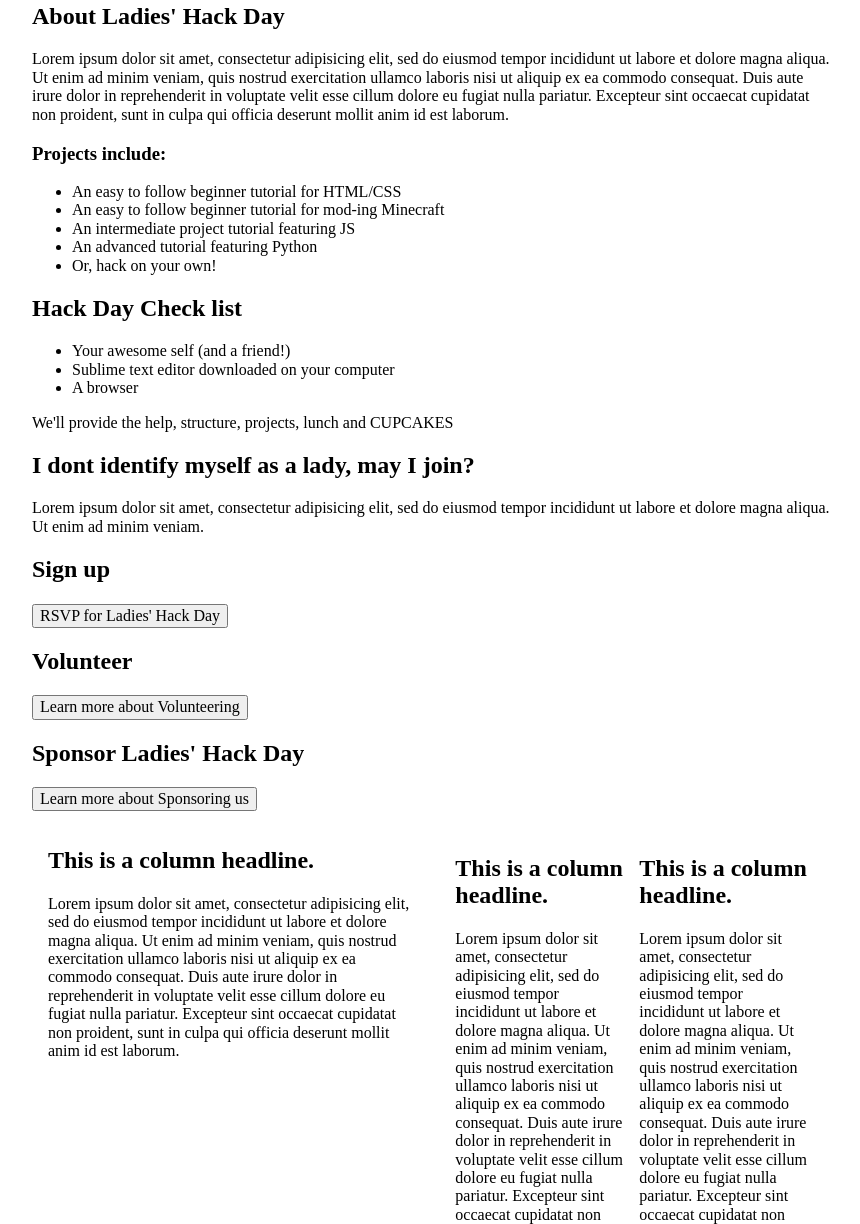
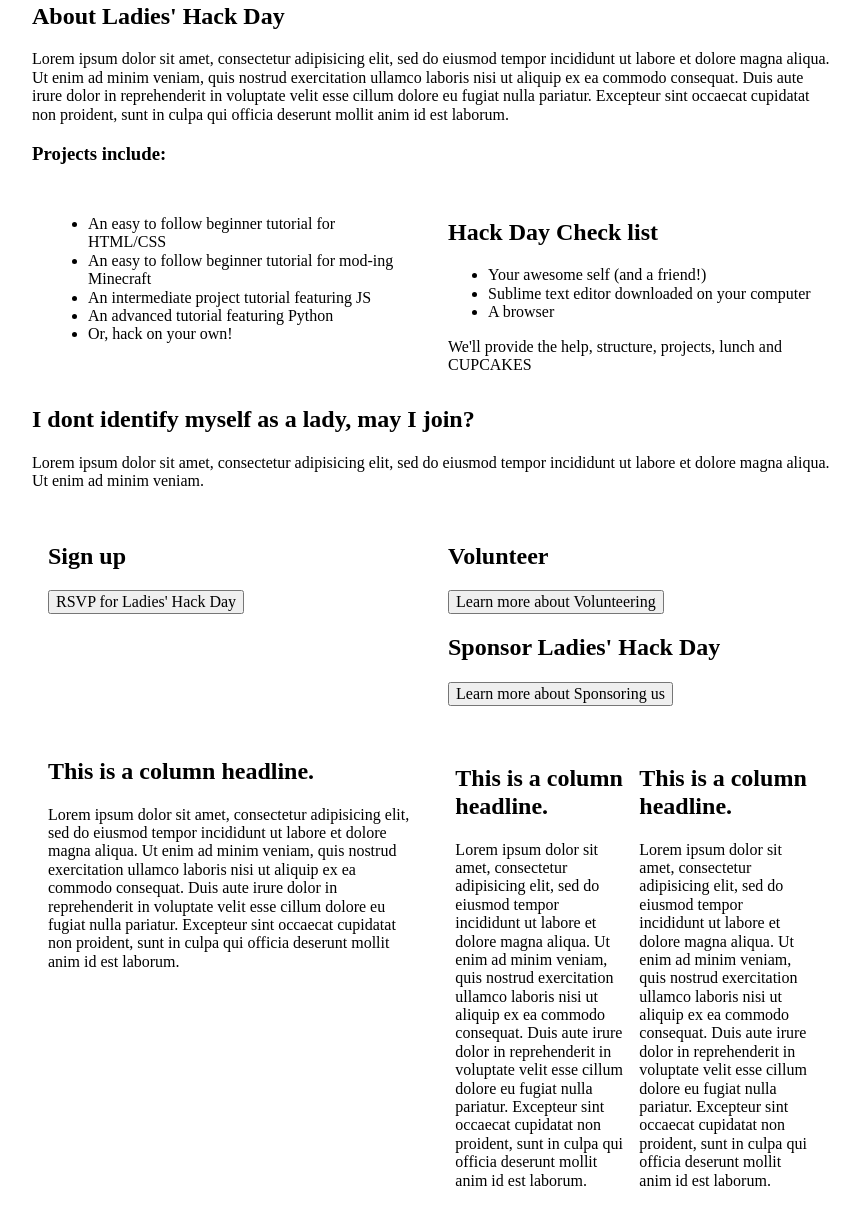
Before and after one commit to ladieshackday/ladieshackday.github.com, a plain HTML site: page index.html in a window 1280 px wide. Shown: the part 693-1917 px from the top of the page, without its empty margins (208-1068 px from the left). Drawn offline with nearby package versions, Linux system fonts and the light colour scheme; a script that the page names is missing.

Commit message:
scaffolding

```diff
--- a/index.html
+++ b/index.html
@@ -29,6 +29,7 @@
               <h2>About Ladies' Hack Day</h2>
               <p>Lorem ipsum dolor sit amet, consectetur adipisicing elit, sed do eiusmod tempor incididunt ut labore et dolore magna aliqua. Ut enim ad minim veniam, quis nostrud exercitation ullamco laboris nisi ut aliquip ex ea commodo consequat. Duis aute irure dolor in reprehenderit in voluptate velit esse cillum dolore eu fugiat nulla pariatur. Excepteur sint occaecat cupidatat non proident, sunt in culpa qui officia deserunt mollit anim id est laborum.</p>
               <h3>Projects include:</h3>
+              <div class="col">
               <ul>
                   <li>An easy to follow beginner tutorial for HTML/CSS</li>
                   <li>An easy to follow beginner tutorial for mod-ing Minecraft</li>
@@ -37,7 +38,7 @@
                   <li>Or, hack on your own!</li>
               </ul>
               </div>
-          <div class="checklist mod">
+              <div class="col">
               <h2>Hack Day Check list</h2>
               <ul>
                   <li>Your awesome self (and a friend!)</li>
@@ -46,14 +47,18 @@
               </ul>
               <p>We'll provide the help, structure, projects, lunch and CUPCAKES</p>
               </div>
+          </div>
           <div class="non-ladies mod">
               <h2>I dont identify myself as a lady, may I join?</h2>
               <p>Lorem ipsum dolor sit amet, consectetur adipisicing elit, sed do eiusmod tempor incididunt ut labore et dolore magna aliqua. Ut enim ad minim veniam.</p>
           </div>
+          <div class="col">
               <div class="signup mod">
                   <h2>Sign up</h2>
                   <button>RSVP for Ladies' Hack Day</button>
               </div>
+          </div>
+          <div class="col">
              <div class="volunteer mod">
                   <h2>Volunteer</h2>
                   <button>Learn more about Volunteering</button>
@@ -61,6 +66,7 @@
               <div class="sponsor mod">
                   <h2>Sponsor Ladies' Hack Day</h2>
                   <button>Learn more about Sponsoring us</button>
+              </div>
           </div>
           <div class="col">
               <h2>This is a column headline.</h2>
@@ -76,6 +82,9 @@
                   <p>Lorem ipsum dolor sit amet, consectetur adipisicing elit, sed do eiusmod tempor incididunt ut labore et dolore magna aliqua. Ut enim ad minim veniam, quis nostrud exercitation ullamco laboris nisi ut aliquip ex ea commodo consequat. Duis aute irure dolor in reprehenderit in voluptate velit esse cillum dolore eu fugiat nulla pariatur. Excepteur sint occaecat cupidatat non proident, sunt in culpa qui officia deserunt mollit anim id est laborum.</p>
               </div>
           </div>
+          <div class="playlist mod">
+              <h1>Listen to our playlist on Spotify!</h1>
+          </div>
       </div>
   </div>
   <script src="js/main.js"></script>
```
Lines whose indentation alone changed are shown as unchanged.
